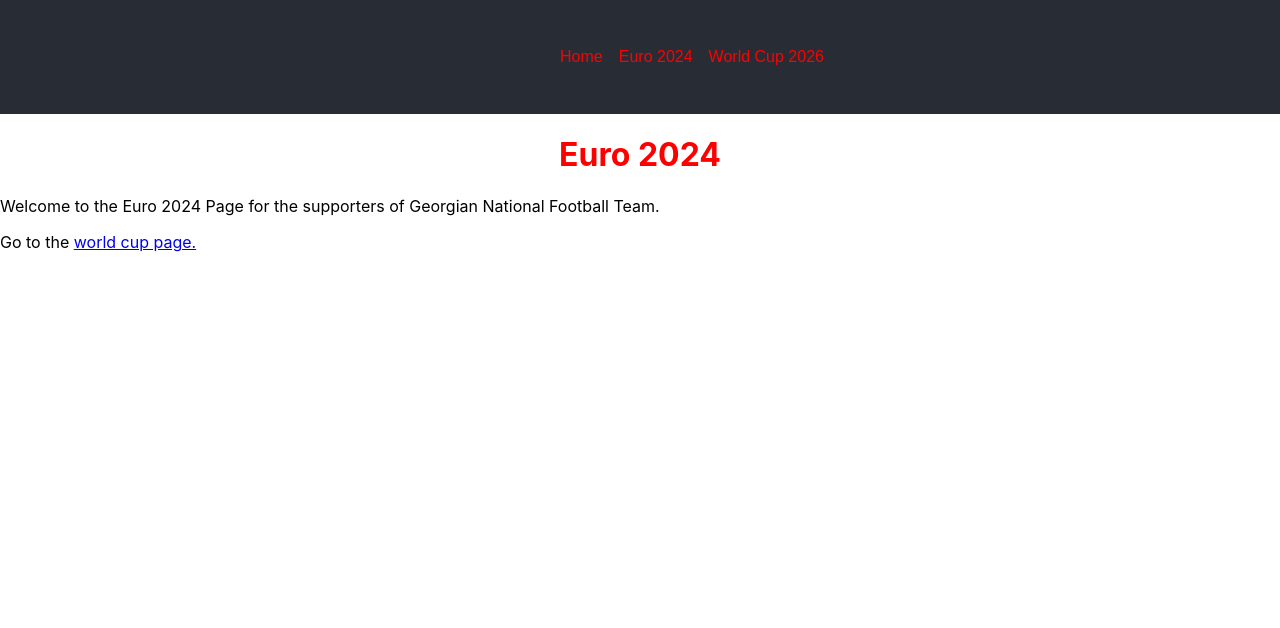
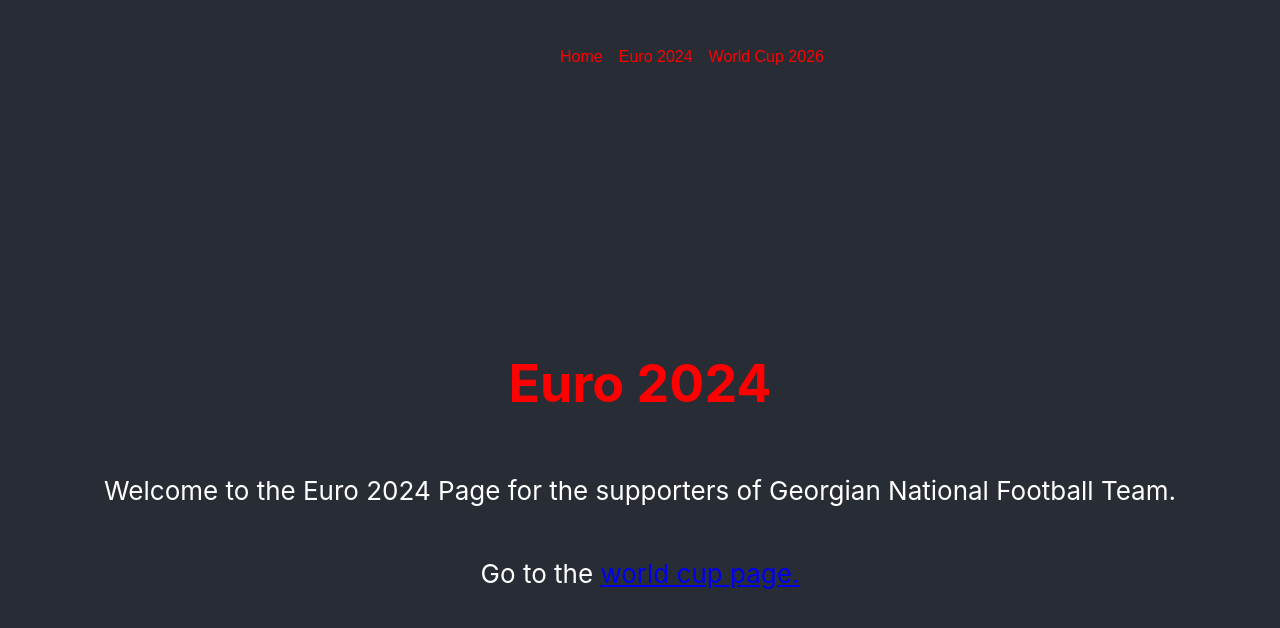
Before and after one commit to Lukakhuza/georgian-football, a React (Create React App) app: page /euro2024 in a window 1280 px wide. Shown: the top 628 px of the page. Built offline with nearby package versions, Linux system fonts and the light colour scheme; a web font is replaced by a local one.

Commit message:
applied the same styling to euro2024 and worldcup pages, as we have for the home page

```diff
--- a/src/pages/Euro2024.js
+++ b/src/pages/Euro2024.js
@@ -2,7 +2,7 @@ import { Link } from "react-router-dom";
 
 export default function Euro2024() {
   return (
-    <>
+    <div className="App-header">
       <h1 className="pageHeading">Euro 2024</h1>
       <p>
         Welcome to the Euro 2024 Page for the supporters of Georgian National
@@ -11,6 +11,6 @@ export default function Euro2024() {
       <p>
         Go to the <Link to="/worldcup2026">world cup page.</Link>
       </p>
-    </>
+    </div>
   );
 }
--- a/src/pages/WorldCup2026.js
+++ b/src/pages/WorldCup2026.js
@@ -1,7 +1,7 @@
 export default function WorldCup2026() {
   return (
-    <>
+    <div className="App-header">
       <h1 className="pageHeading">World Cup 2026</h1>
-    </>
+    </div>
   );
 }
```
